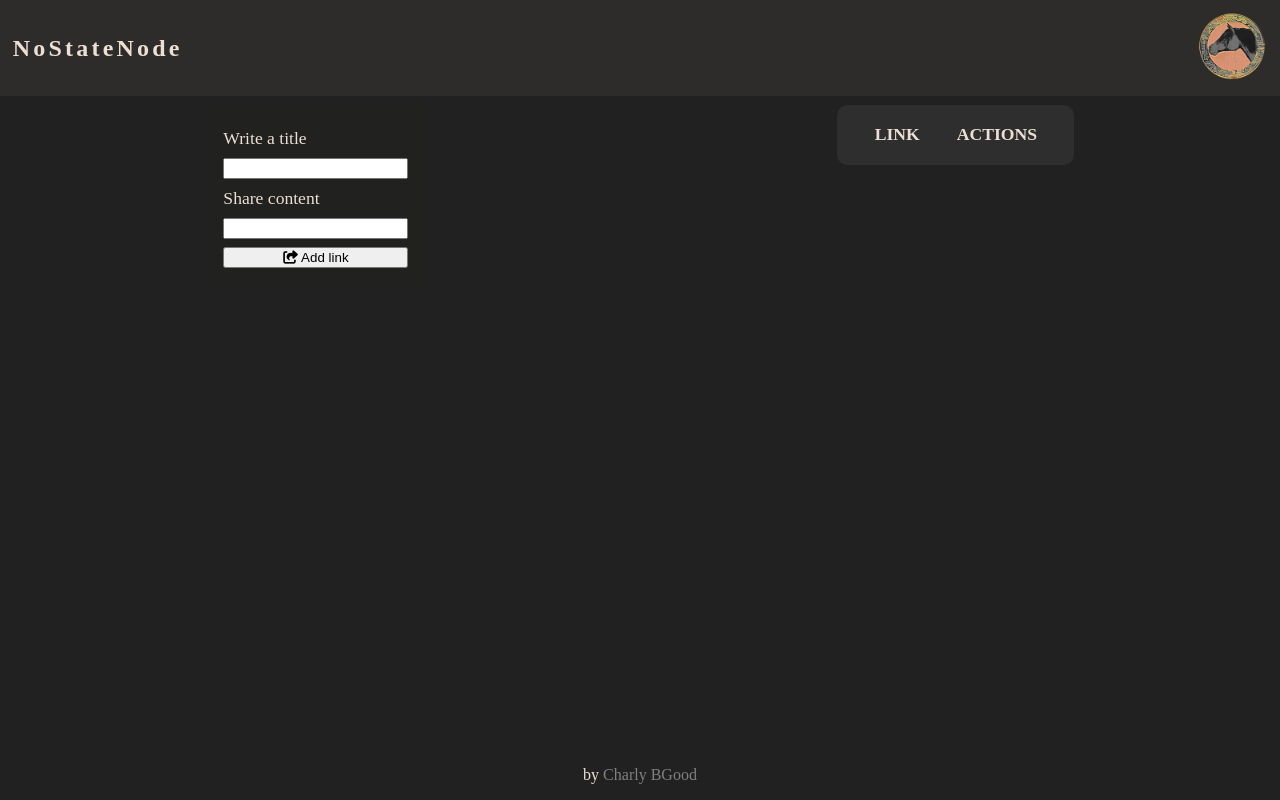
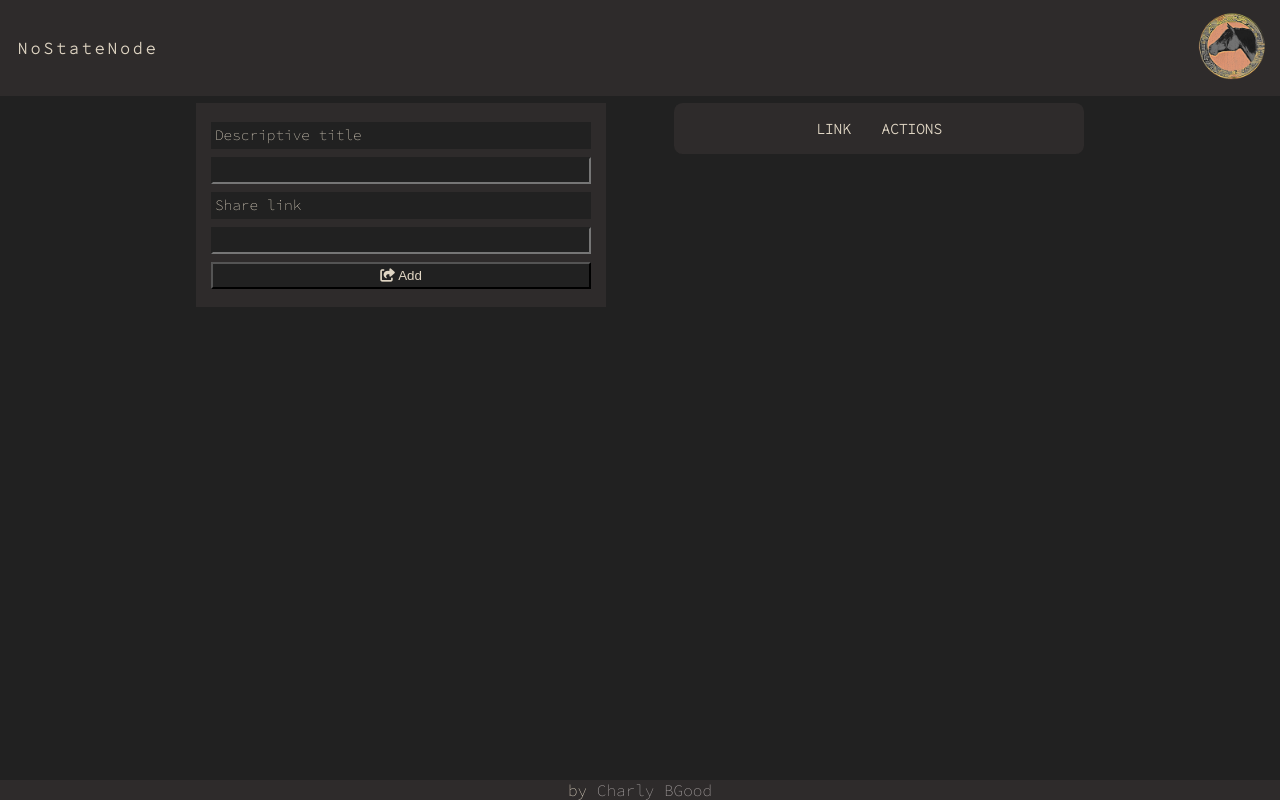
Before and after one commit to CharlyBGood/no-state-node-too, a plain HTML site: page index.html in a window 1280 px wide. Drawn offline with Linux system fonts and the light colour scheme.

Commit message:
adding styles

```diff
--- a/index.html
+++ b/index.html
@@ -4,8 +4,11 @@
     <meta charset="UTF-8">
     <meta http-equiv="X-UA-Compatible" content="IE=edge">
     <meta name="viewport" content="width=device-width, initial-scale=1.0">
+    <title>nostatenode-layout</title>
+    <link rel="preconnect" href="https://fonts.googleapis.com">
+    <link rel="preconnect" href="https://fonts.gstatic.com" crossorigin>
+    <link href="https://fonts.googleapis.com/css2?family=Source+Code+Pro:wght@200&display=swap" rel="stylesheet">
     <link rel="stylesheet" href="main.css">
-    <title>nostatenode-layout</title>
     <script src="https://kit.fontawesome.com/a9d601c6bd.js" crossorigin="anonymous"></script>
 </head>
 <body>
@@ -16,13 +19,13 @@
     <div class="container">
         <main class="main-container">
             <form id="links-form" class="form-container">
-                <label for="form-title">Write a title</label>
+                <label for="form-title">Descriptive title</label>
                 <input type="text" name="form-title" id="form-title" class="form-title" required>
-                <label for="form-content">Share content</label>
+                <label for="form-content">Share link</label>
                 <input type="url" name="form-content" id="form-content" class="form-content" required>
                 <button class="form-btn" id="form-btn">
                     <i class="fas fa-share-square"></i>
-                    Add link
+                    Add
                 </button>
             </form>
         </main>
--- a/main.css
+++ b/main.css
@@ -1,13 +1,20 @@
+:root {
+    --soft-black: #2e2b2b;
+    --dark-black: #212121;
+    --wheat: #e0d6c4;
+}
+
 * {
     box-sizing: border-box;
 }
 
 body {
+    font-family: 'Source Code Pro', monospace;
     padding: 0;
     margin: 0;
     max-height: 100%;
-    background-color: #212121;
-    color: #ebe0d3;
+    background-color: var(--dark-black);
+    color: var(--wheat);
 }
 
 .nav-container {
@@ -16,11 +23,12 @@ body {
     align-items: center;
     max-width: 100%;
     padding: .5em;
-    background-color: #2e2b2b;
+    background-color: var(--soft-black);
 }
 
-.nav-container a {
-    color: #ebe0d3;
+.nav-container a, h1 {
+    font-size: 1em;
+    color: var(--wheat);
     padding: .3em;
     text-decoration: none;
     letter-spacing: .2em;
@@ -28,17 +36,17 @@ body {
 
 .container {
     display: flex;
-    justify-content: center;
+    justify-content: space-evenly;
     align-items: flex-start;
     flex: 1;
-    /* width: 80%; */
+    width: 80%;
     margin: 0 auto;
-    font-size: 1.1em;
-    /* height: 100vh; */
+    font-size: .9em;
 }
 
 .main-container {
-    margin: .5em auto;
+    margin: .5em 0;
+    flex: .4;
 }
 
 .form-container {
@@ -46,13 +54,16 @@ body {
     flex-direction: column;
     width: 100%;
     padding: 1em;
-    background-color: #212120;
+    background-color: var(--soft-black);
 
 }
 
 .form-title, .form-content, .form-btn, label {
     width: 100%;
     margin: .3em auto;
+    padding: .3em;
+    background-color: var(--dark-black);
+    color: var(--wheat);
 }
 
 .links-table, th {
@@ -70,14 +81,17 @@ table {
 }
 
 .table-container {
-    background-color: #2e2e2e;
-    margin: .5em auto;
+    background-color: var(--soft-black);
+    margin: .5em 0;
     border-radius: .6em;
+    flex: .4;
 }
 
 footer {
+    background-color: var(--soft-black);
     text-align: center;
     margin: 0;
+    padding: 0;
     width: 100%;
     position: fixed;
     bottom: 0;
@@ -85,16 +99,23 @@ footer {
 
 footer a {
     text-decoration: none;
-    color: grey;
+    color: #ada7a7;
+}
+
+footer p {
+    color: var(--wheat);
+    margin: 0;
 }
 
 @media screen and ( max-width: 500px ) {
     .container {
         display: flex;
         flex-direction: column;
+        align-items: center;
+        width: 80%;
     }
 
-    .main-container {
+    .main-container, .table-container {
         width: 80%;
     }
 }
```
